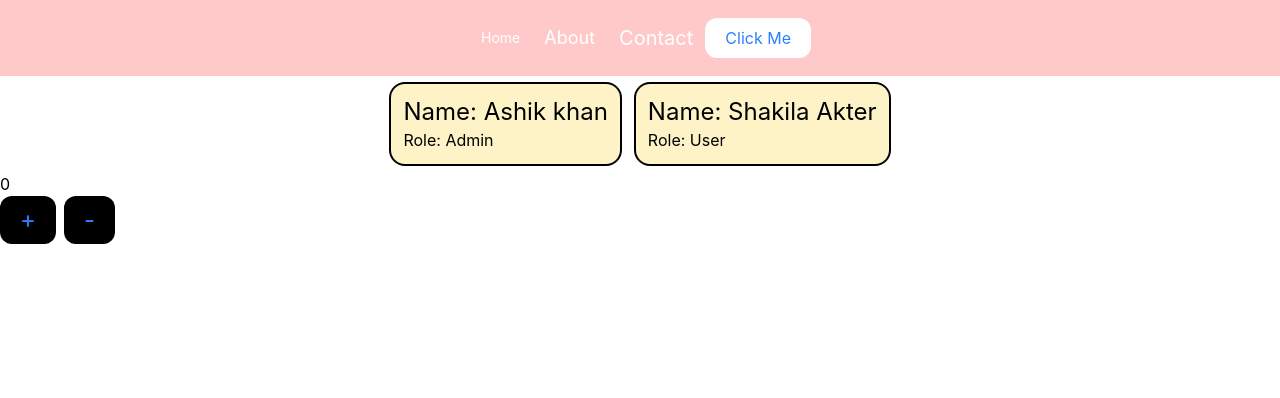
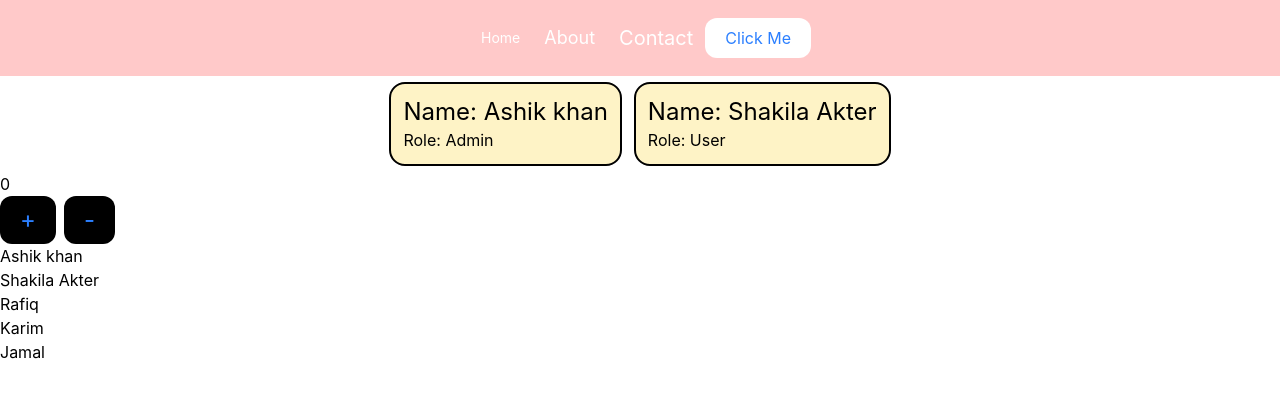
Before and after one commit to Ashaduzzaman099/react-foundation, a React (Vite) app: page / in a window 1280 px wide. Shown: the top 398 px of the page. Built offline with nearby package versions, Linux system fonts and the light colour scheme.

Commit message:
Map function with react js

```diff
--- a/src/App.jsx
+++ b/src/App.jsx
@@ -1,6 +1,8 @@
 import Navbar from "./components/Navbar";
 import { useState } from "react";
 import UserCard from "./components/UserCard";
+
+const user = ["Ashik khan", "Shakila Akter", "Rafiq", "Karim", "Jamal"];
 
 function App() {
   const [count, setCount] = useState(0);
@@ -14,6 +16,7 @@ function App() {
           <UserCard name="Ashik khan" role="Admin" />
           <UserCard name="Shakila Akter" role="User" />
         </div>
+        <div>
           <h1>{count}</h1>
           <button
             className="text-2xl bg-black mr-2 text-blue-500 px-5 py-2 rounded-xl hover:bg-black hover:text-white transition duration-300"
@@ -28,6 +31,14 @@ function App() {
             -
           </button>
         </div>
+        <div className="newSection">
+          {
+            user.map((u)=>(
+              <h1>{u}</h1>
+            ))
+          }
+        </div>
+      </div>
     </>
   );
 }
```
Lines whose indentation alone changed are shown as unchanged.
